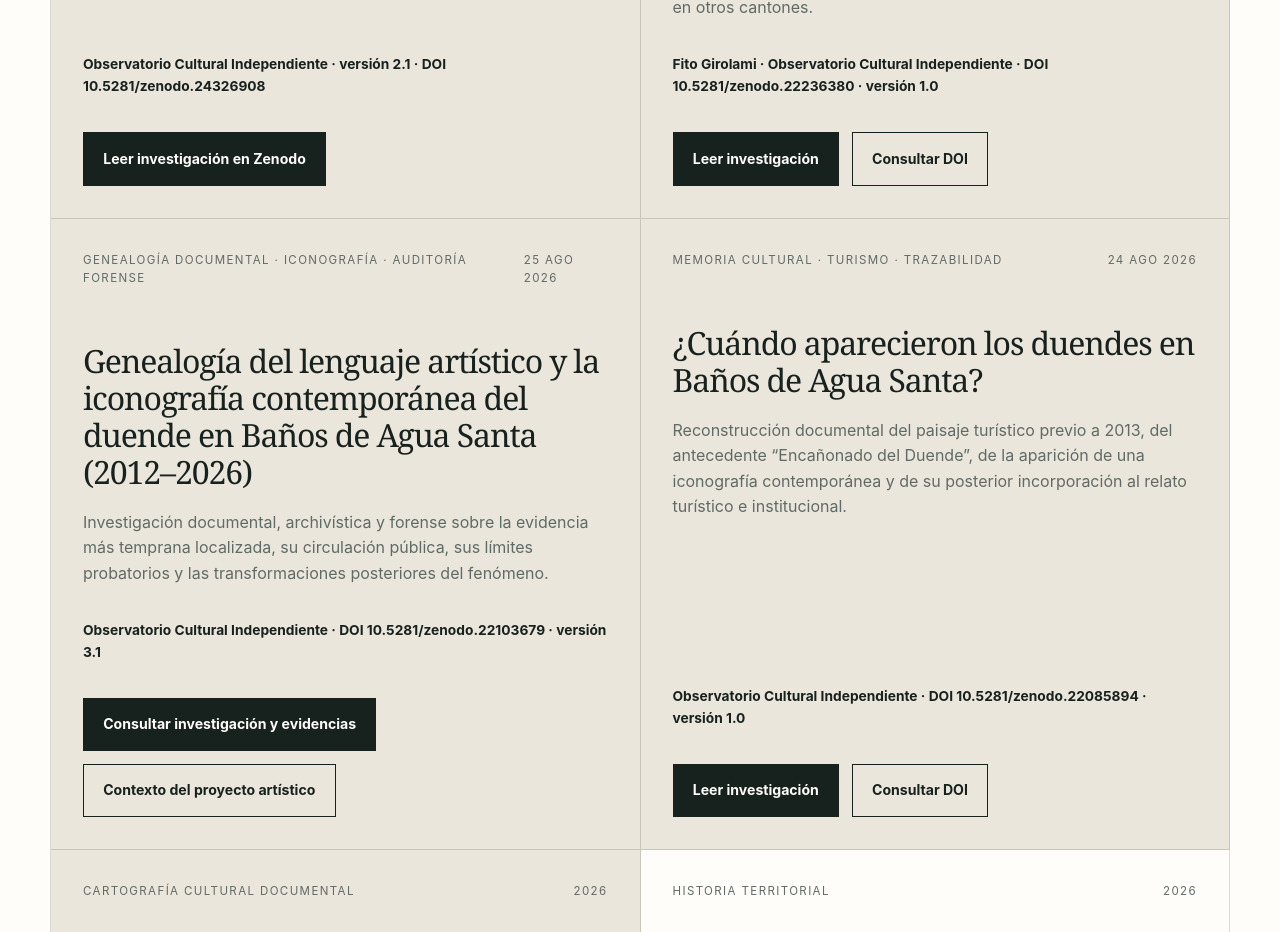
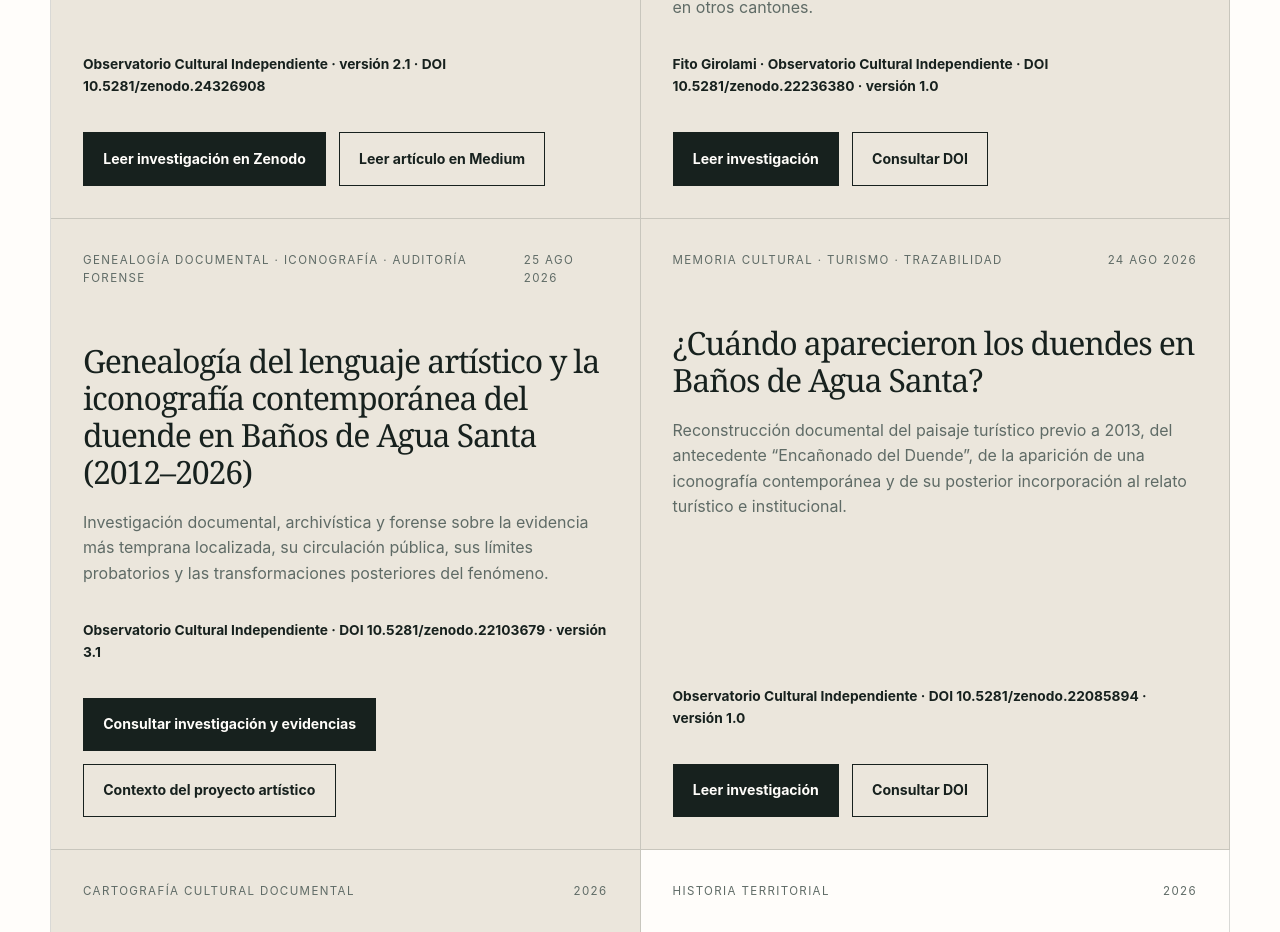
Before and after one commit to FitoGirolami/observatorioculturalindependiente.org, a plain HTML site: page index.html in a window 1280 px wide. Shown: the part 4400-5332 px from the top of the page. Drawn offline with Linux system fonts and the light colour scheme.

Commit message:
Vincular artículo divulgativo de Medium con investigación OCI sobre duendes

```diff
--- a/index.html
+++ b/index.html
@@ -106,7 +106,7 @@
           <p>El catálogo completo, sus cifras, versiones y criterios de normalización se encuentran en el Archivo.</p>
         </div>
         <div class="publication-grid">
-          <article class="publication-card publication-card-link"><div class="publication-meta"><span>Patrimonio cultural · Turismo · Autoría artística</span><time datetime="2026-11">nov 2026</time></div><h3>La mercantilización del imaginario y la disputa por el patrimonio: el caso del duende en Baños de Agua Santa (2010–2026)</h3><p>Investigación documental sobre la tradición oral del duende, su resignificación artística contemporánea, la circulación comercial del símbolo y los mecanismos de atribución y reconocimiento cultural en Baños de Agua Santa.</p><div class="publication-authors">Observatorio Cultural Independiente · versión 2.1 · DOI 10.5281/zenodo.24326908</div><div class="hero-actions"><a class="button button-primary" href="https://doi.org/10.5281/zenodo.24326908" target="_blank" rel="noopener noreferrer">Leer investigación en Zenodo</a></div></article>
+          <article class="publication-card publication-card-link"><div class="publication-meta"><span>Patrimonio cultural · Turismo · Autoría artística</span><time datetime="2026-11">nov 2026</time></div><h3>La mercantilización del imaginario y la disputa por el patrimonio: el caso del duende en Baños de Agua Santa (2010–2026)</h3><p>Investigación documental sobre la tradición oral del duende, su resignificación artística contemporánea, la circulación comercial del símbolo y los mecanismos de atribución y reconocimiento cultural en Baños de Agua Santa.</p><div class="publication-authors">Observatorio Cultural Independiente · versión 2.1 · DOI 10.5281/zenodo.24326908</div><div class="hero-actions"><a class="button button-primary" href="https://doi.org/10.5281/zenodo.24326908" target="_blank" rel="noopener noreferrer">Leer investigación en Zenodo</a><a class="button button-secondary" href="https://medium.com/@observatorio.culturaec/cuando-el-duende-se-convierte-en-negocio-qui%C3%A9n-crea-la-cultura-y-qui%C3%A9n-recibe-el-reconocimiento-59d30dc4da62" target="_blank" rel="noopener noreferrer">Leer artículo en Medium</a></div></article>
           <article class="publication-card publication-card-link"><div class="publication-meta"><span>Gobernanza cultural · Descentralización · Transparencia</span><time datetime="2026-09-01">1 sep 2026</time></div><h3>Radiografía territorial y gobernanza cultural: CCE Núcleo Tungurahua (2022–2026)</h3><p>Analiza cómo se distribuyen territorialmente la programación, las oportunidades, la participación y la información presupuestaria de la Casa de la Cultura Ecuatoriana Núcleo de Tungurahua. La muestra documental evidencia una concentración observable de la programación regular en Ambato, junto con intervenciones y alianzas en otros cantones.</p><div class="publication-authors">Fito Girolami · Observatorio Cultural Independiente · DOI 10.5281/zenodo.22236380 · versión 1.0</div><div class="hero-actions"><a class="button button-primary" href="estudios/cce-tungurahua-radiografia-territorial-2022-2026.html">Leer investigación</a><a class="button button-secondary" href="https://doi.org/10.5281/zenodo.22236380" target="_blank" rel="noopener noreferrer">Consultar DOI</a></div></article>
           <article class="publication-card publication-card-link"><div class="publication-meta"><span>Genealogía documental · Iconografía · Auditoría forense</span><time datetime="2026-08-25">25 ago 2026</time></div><h3>Genealogía del lenguaje artístico y la iconografía contemporánea del duende en Baños de Agua Santa (2012–2026)</h3><p>Investigación documental, archivística y forense sobre la evidencia más temprana localizada, su circulación pública, sus límites probatorios y las transformaciones posteriores del fenómeno.</p><div class="publication-authors">Observatorio Cultural Independiente · DOI 10.5281/zenodo.22103679 · versión 3.1</div><div class="hero-actions"><a class="button button-primary" href="https://doi.org/10.5281/zenodo.22103679" target="_blank" rel="noopener noreferrer">Consultar investigación y evidencias</a><a class="button button-secondary" href="https://lacasadelduende.art/investigacion.html" target="_blank" rel="noopener noreferrer">Contexto del proyecto artístico</a></div></article>
           <article class="publication-card publication-card-link"><div class="publication-meta"><span>Memoria cultural · Turismo · Trazabilidad</span><time datetime="2026-08-24">24 ago 2026</time></div><h3>¿Cuándo aparecieron los duendes en Baños de Agua Santa?</h3><p>Reconstrucción documental del paisaje turístico previo a 2013, del antecedente “Encañonado del Duende”, de la aparición de una iconografía contemporánea y de su posterior incorporación al relato turístico e institucional.</p><div class="publication-authors">Observatorio Cultural Independiente · DOI 10.5281/zenodo.22085894 · versión 1.0</div><div class="hero-actions"><a class="button button-primary" href="estudios/duendes-banos-memoria-cultural-2012-2026.html">Leer investigación</a><a class="button button-secondary" href="https://doi.org/10.5281/zenodo.22085894" target="_blank" rel="noopener noreferrer">Consultar DOI</a></div></article>
```
